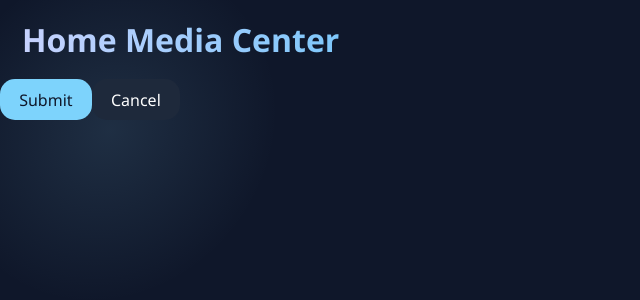
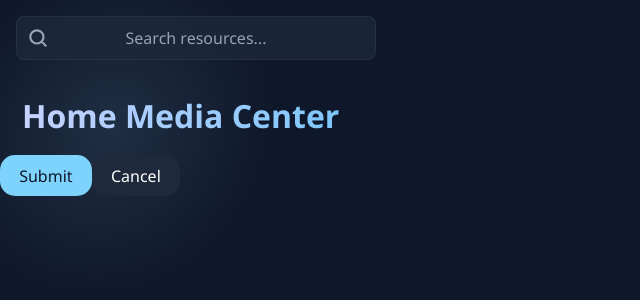
Before and after one commit to takashiro/cindi, a React app in the folder src/web/: page / in a window 1280 px wide. Shown: the top 300 px of the page, without its empty margins (0-640 px from the left). Built offline with nearby package versions, Linux system fonts and the light colour scheme.

Commit message:
Add styles of search box

```diff
--- a/src/web/App.tsx
+++ b/src/web/App.tsx
@@ -4,10 +4,12 @@ import Banner from './landmark/Banner';
 import Main from './landmark/Main';
 
 import './global.scss';
+import Navigation from './landmark/Navigation';
 
 export default function App(): JSX.Element {
 	return (
 		<>
+			<Navigation />
 			<Banner />
 			<Main />
 		</>
--- a/src/web/global.scss
+++ b/src/web/global.scss
@@ -4,6 +4,7 @@ body {
 	padding: 0;
 	margin: 0;
 	background: var(--cindi-body-background);
+	color: var(--cindi-text);
 }
 
 body,
--- /dev/null
+++ b/src/web/icon/SearchIcon.tsx
@@ -0,0 +1,9 @@
+import React from 'react';
+
+export default function SearchIcon(): JSX.Element {
+	return (
+		<svg className="search-icon" viewBox="0 0 20 20">
+			<path fill="currentColor" d="M16.293 17.707a1 1 0 0 0 1.414-1.414l-1.414 1.414ZM9 14a5 5 0 0 1-5-5H2a7 7 0 0 0 7 7v-2ZM4 9a5 5 0 0 1 5-5V2a7 7 0 0 0-7 7h2Zm5-5a5 5 0 0 1 5 5h2a7 7 0 0 0-7-7v2Zm8.707 12.293-3.757-3.757-1.414 1.414 3.757 3.757 1.414-1.414ZM14 9a4.98 4.98 0 0 1-1.464 3.536l1.414 1.414A6.98 6.98 0 0 0 16 9h-2Zm-1.464 3.536A4.98 4.98 0 0 1 9 14v2a6.98 6.98 0 0 0 4.95-2.05l-1.414-1.414Z" />
+		</svg>
+	);
+}
--- /dev/null
+++ b/src/web/landmark/Navigation.scss
@@ -0,0 +1,28 @@
+nav {
+	margin: 16px;
+
+	.search-box {
+		position: relative;
+		background: rgba(30, 41, 59, 0.75);
+		border-radius: 8px;
+		box-shadow: rgb(255, 255, 255) 0px 0px 0px 0px inset, rgba(255, 255, 255, 0.05) 0px 0px 0px 1px inset, rgba(0, 0, 0, 0) 0px 0px 0px 0px;
+		width: 360px;
+		height: 44px;
+		line-height: 44px;
+		text-align: center;
+		cursor: pointer;
+
+		&:hover,
+		&:focus {
+			box-shadow: rgb(255, 255, 255) 0px 0px 0px 0px inset, rgb(100, 116, 139) 0px 0px 0px 1px inset, rgba(0, 0, 0, 0) 0px 0px 0px 0px;
+		}
+
+		.search-icon {
+			position: absolute;
+			top: 11px;
+			left: 11px;
+			width: 22px;
+			height: 22px;
+		}
+	}
+}
--- /dev/null
+++ b/src/web/landmark/Navigation.tsx
@@ -0,0 +1,21 @@
+import React from 'react';
+
+import SearchIcon from '../icon/SearchIcon';
+import Clickable from '../common/Clickable';
+
+import './Navigation.scss';
+
+export default function Navigation(): JSX.Element {
+	const search = () => {
+		// ignore
+	};
+
+	return (
+		<nav>
+			<Clickable className="search-box" onTrigger={search}>
+				<SearchIcon />
+				Search resources...
+			</Clickable>
+		</nav>
+	);
+}
--- a/src/web/palette.scss
+++ b/src/web/palette.scss
@@ -1,5 +1,6 @@
 * {
 	--cindi-body-background: #0f172a;
+	--cindi-text: #94a3b8;
 
 	--cindi-light-banner: #c7d2fe;
 	--cindi-dark-banner: #38bdf8;
```
